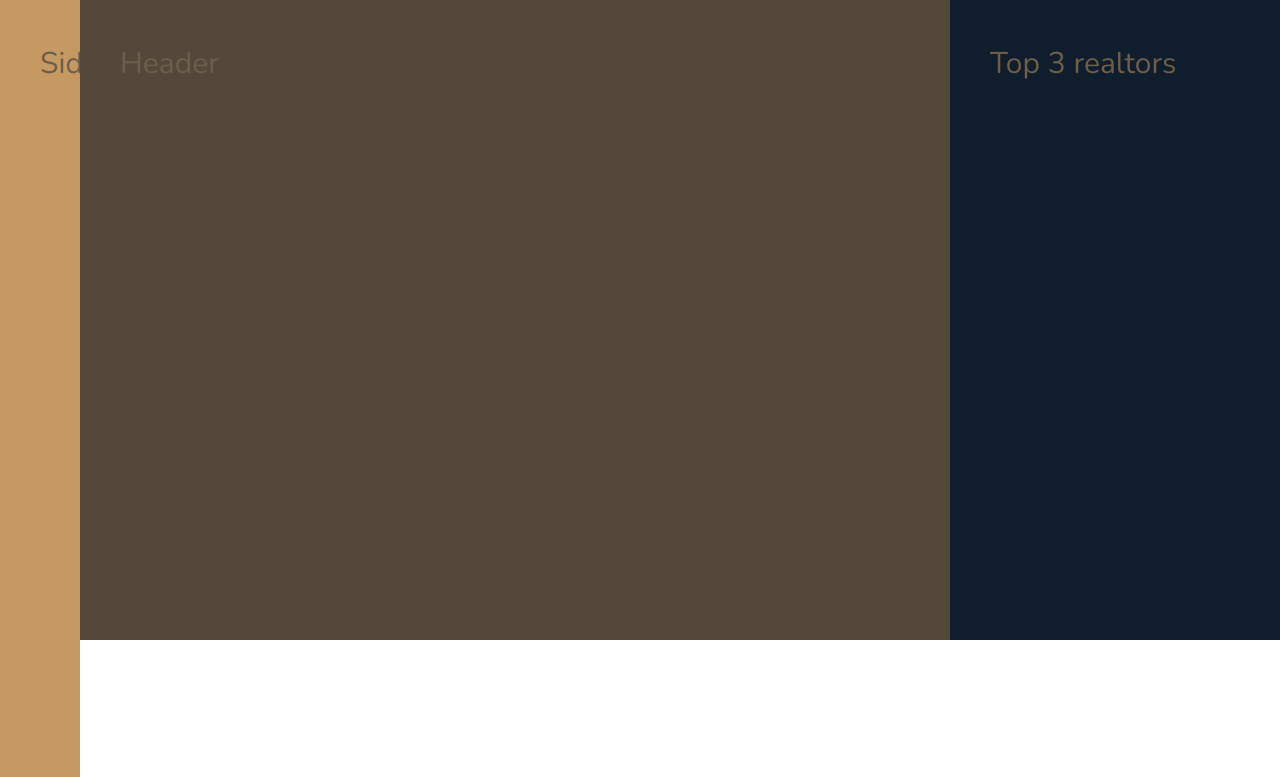
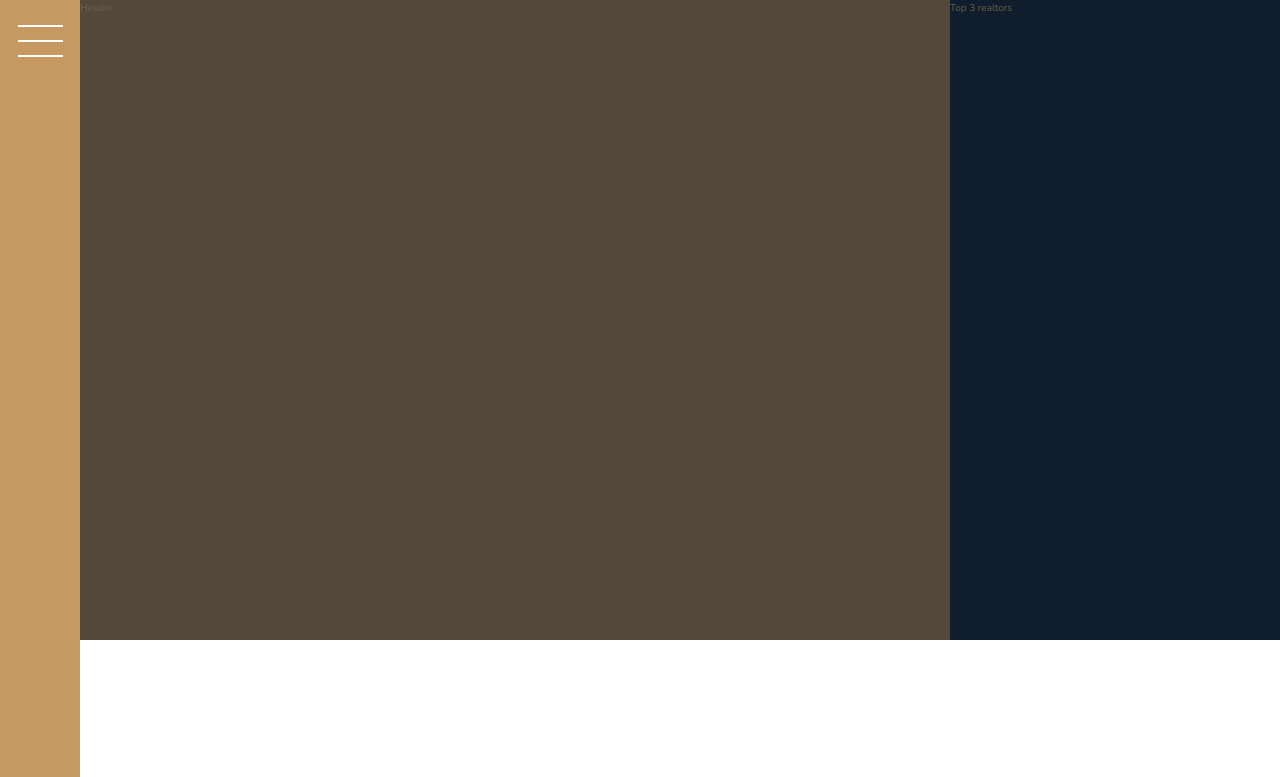
Before and after one commit to Spri85/nexter, a website: page index.html in a window 1280 px wide. Shown: the top 777 px of the page. Drawn offline with nearby package versions, Linux system fonts and the light colour scheme.

Commit message:
implemeted ico for sidebar

```diff
--- a/index.html
+++ b/index.html
@@ -15,7 +15,7 @@
 
 <body class="container">
     <div class="sidebar">
-        Sidebar
+        <button class="nav-btn"></button>
     </div>
 
     <header class="header">
--- a/sass/_base.scss
+++ b/sass/_base.scss
@@ -35,8 +35,4 @@ body {
   display: grid;
   grid-template-rows: 80vh min-content 40vw repeat(3, min-content);
   grid-template-columns: [sidebar-start] 8rem [sidebar-end full-start] minmax(6rem, 1fr) [center-start] repeat(8, [col-start] minmax(min-content, 14rem) [col-end]) [center-end] minmax(6rem, 1fr) [full-end];
-  &>* {
-    padding: 40px;
-    font-size: 3rem;
-  }
 }
--- a/sass/_sidebar.scss
+++ b/sass/_sidebar.scss
@@ -2,4 +2,29 @@
   background-color: $color-primary;
   grid-column: sidebar-start / sidebar-end;
   grid-row: 1 / -1;
+  display: flex;
+  justify-content: center;
 }
+
+.nav-btn {
+  border: none;
+  border-radius: 0;
+  background-color: #fff;
+  height: 2px;
+  width: 4.5rem;
+  margin-top: 4rem;
+  &::before,
+  &::after {
+    content: "";
+    display: block;
+    background-color: #fff;
+    height: 2px;
+    width: 4.5rem
+  }
+  &::before {
+    transform: translateY(-1.5rem);
+  }
+  &::after {
+    transform: translateY(1.3rem);
+  }
+}
```
Also changed, not shown: css/style.css.
